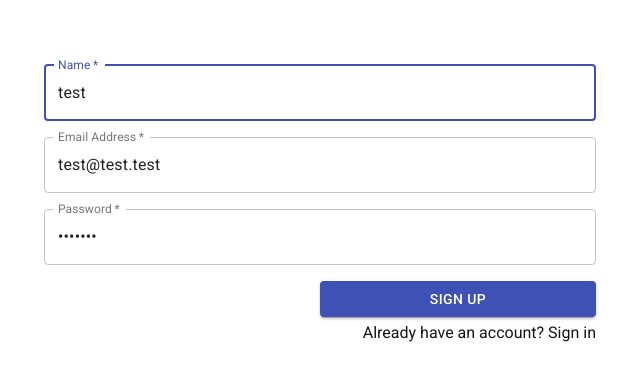
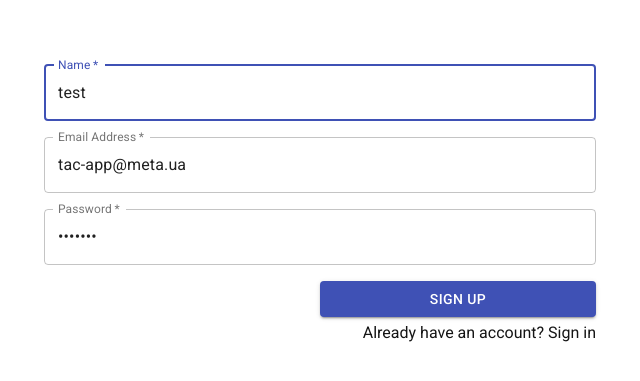
Before and after one commit to YEvhen-SHmatko/TAC_Client, a React (Create React App) app: page /auth/register in a window 1280 px wide. Shown: the part 197-578 px from the top of the page, without its empty margins (320-960 px from the left). Built offline with nearby package versions, Linux system fonts and the light colour scheme.

Commit message:
edit path

```diff
--- /dev/null
+++ b/src/Page/PAGE.js
@@ -0,0 +1,21 @@
+import React from 'react';
+import PropTypes from 'prop-types';
+import { makeStyles } from '@material-ui/core/styles';
+const useStyles = makeStyles(theme => ({
+  root: {
+    display: 'flex',
+    justifyContent: 'center',
+    alignItems: 'center',
+    height: '100%',
+    minHeight: '99vh',
+  },
+}));
+
+const ConfirmPage = ({ children }) => {
+  const classes = useStyles();
+  return <div className={classes.root}>{children}</div>;
+};
+ConfirmPage.propTypes = {
+  children: PropTypes.node.isRequired,
+};
+export default ConfirmPage;
--- a/src/Page/SignInPage.jsx
+++ /dev/null
@@ -1,38 +0,0 @@
-import React from "react";
-import PropTypes from "prop-types";
-
-import SignInSection from "../components/SignInSection/SignInSection";
-import { makeStyles } from "@material-ui/core/styles";
-const useStyles = makeStyles((theme) => ({
-  root: {
-    display: "flex",
-    justifyContent: "center",
-    alignItems: "center",
-    height: "100%",
-    minHeight: "99vh",
-    maxHeight: "100vh",
-  },
-}));
-
-const SignInPage = ({ history, location, match }) => {
-  const classes = useStyles();
-  return (
-    <div className={classes.root}>
-      <SignInSection history={history} location={location} match={history} />
-    </div>
-  );
-};
-SignInPage.propstypes = {
-  history: PropTypes.shape({
-    push: PropTypes.func.isRequired,
-  }).isRequired,
-  location: PropTypes.shape({
-    search: PropTypes.string.isRequired,
-  }).isRequired,
-  match: PropTypes.shape({
-    params: PropTypes.shape({
-      id: PropTypes.string,
-    }),
-  }).isRequired,
-};
-export default SignInPage;
--- a/src/Page/SignUpPage.jsx
+++ /dev/null
@@ -1,37 +0,0 @@
-import React from "react";
-import PropTypes from "prop-types";
-import SignUpSection from "../components/SignUpSection/SignUpSection";
-import { makeStyles } from "@material-ui/core/styles";
-const useStyles = makeStyles((theme) => ({
-  root: {
-    display: "flex",
-    justifyContent: "center",
-    alignItems: "center",
-    height: "100%",
-    minHeight: "99vh",
-    maxHeight: "100vh",
-  },
-}));
-
-const SignUpPage = ({ history, location, match }) => {
-  const classes = useStyles();
-  return (
-    <div className={classes.root}>
-      <SignUpSection history={history} location={location} match={match} />
-    </div>
-  );
-};
-SignUpPage.propstypes = {
-  history: PropTypes.shape({
-    push: PropTypes.func.isRequired,
-  }).isRequired,
-  location: PropTypes.shape({
-    search: PropTypes.string.isRequired,
-  }).isRequired,
-  match: PropTypes.shape({
-    params: PropTypes.shape({
-      id: PropTypes.string,
-    }),
-  }).isRequired,
-};
-export default SignUpPage;
--- a/src/components/App/App.js
+++ b/src/components/App/App.js
@@ -1,23 +1,57 @@
 import React, { Component } from 'react';
 import { Route, Switch } from 'react-router-dom';
 import Container from '@material-ui/core/Container';
-import SignUpPage from '../../Page/SignUpPage';
-import SignInPage from '../../Page/SignInPage';
-import authConfirm from '../../services/auth-confirm';
-class App extends Component {
-  state = {};
-  render() {
+import PAGE from '../../Page/PAGE';
+import SignUpSection from '../auth/SignUpSection/SignUpSection';
+import ConfirmSection from '../auth/ConfirmSection/ConfirmSection';
+import SignInSection from '../auth/SignInSection/SignInSection';
+import { useHistory, useLocation, useRouteMatch } from 'react-router-dom';
+const App = () => {
+  let history = useHistory();
+  let location = useLocation();
+  let match = useRouteMatch();
   return (
     <Container maxWidth="sm">
       <Switch>
-          <Route exact path="/" component={SignUpPage} />
-          <Route path="/auth/register" component={SignUpPage} />
-          <Route path="/auth/login" component={SignInPage} />
-          <Route path="/auth/confirm" component={authConfirm} />
+        <Route exact path="/">
+          Home
+        </Route>
+        <Route path="/auth/register">
+          <PAGE
+            children={
+              <SignUpSection
+                history={history}
+                location={location}
+                match={match}
+              />
+            }
+          />
+        </Route>
+        <Route path="/auth/confirm">
+          <PAGE
+            children={
+              <ConfirmSection
+                history={history}
+                location={location}
+                match={match}
+              />
+            }
+          />
+        </Route>
+        <Route path="/auth/login">
+          <PAGE
+            children={
+              <SignInSection
+                history={history}
+                location={location}
+                match={match}
+              />
+            }
+          />
+        </Route>
       </Switch>
     </Container>
   );
-  }
-}
+};
 
 export default App;
--- /dev/null
+++ b/src/components/auth/ConfirmSection/ConfirmSection.jsx
@@ -0,0 +1,80 @@
+import React, { Component } from 'react';
+import { NavLink } from 'react-router-dom';
+import Grid from '@material-ui/core/Grid';
+import * as SEND from '../../../services/sendToDb';
+
+import { makeStyles } from '@material-ui/core/styles';
+const useStyles = makeStyles(theme => ({
+  title: {
+    display: 'flex',
+    justifyContent: 'center',
+    alignItems: 'center',
+  },
+  link: {
+    display: 'flex',
+    padding: '10px 20px',
+    background: 'rgb(63, 81, 181)',
+    color: 'rgb(255, 255, 255)',
+    justifyContent: 'center',
+    alignItems: 'center',
+    textDecoration: 'none',
+  },
+}));
+const Title = props => {
+  const classes = useStyles();
+  return <h2 className={classes.title}>{props.title}</h2>;
+};
+const Link = props => {
+  const classes = useStyles();
+  return (
+    <NavLink to={props.to} className={classes.link} replace>
+      {props.text}
+    </NavLink>
+  );
+};
+const INIT_STATE = {
+  title: 'Test',
+  to: 'Test',
+  text: 'Test',
+};
+class ConfirmSection extends Component {
+  state = { ...INIT_STATE };
+  componentDidMount() {
+    const { pathname } = this.props.location;
+    console.log(pathname);
+    SEND.confirm(pathname)
+      .then(res => {
+        console.log(res.data);
+        if (res.data.confirm) {
+          this.setState({
+            title: 'Email Confirmed',
+            to: '/auth/login',
+            text: 'Go to login',
+          });
+        } else {
+          this.setState({
+            title: `Email don't confirmed`,
+            to: pathname,
+            text: 'repeat confirmation',
+          });
+        }
+      })
+      .catch(alert);
+  }
+
+  render() {
+    const { title, to, text } = this.state;
+    return (
+      <Grid container spacing={2} justify="center" alignItems="center">
+        <Grid item xs={12}>
+          <Title title={title} />
+        </Grid>
+        <Grid item xs={6}>
+          <Link to={to} text={text} />
+        </Grid>
+      </Grid>
+    );
+  }
+}
+
+export default ConfirmSection;
--- a/src/components/SignUpSection/SignUpSection.jsx
+++ b/src/components/auth/SignInSection/SignInSection.jsx
@@ -4,20 +4,17 @@ import PropTypes from 'prop-types';
 import Button from '@material-ui/core/Button';
 import TextField from '@material-ui/core/TextField';
 import Grid from '@material-ui/core/Grid';
-import * as SEND from '../../services/sendToDb';
+import * as SEND from '../../../services/sendToDb';
+
 const INIT_STATE = {
   formData: {
     username: 'test',
-    email: 'test@test.test',
     password: 'test123',
   },
+
   disableSabmit: false,
   errors: {
     username: {
-      text: '',
-      bool: null,
-    },
-    email: {
       text: 'You have entered an invalid email address!',
       bool: null,
     },
@@ -27,7 +24,7 @@ const INIT_STATE = {
     },
   },
 };
-export default class SignUpSection extends Component {
+export default class SignInSection extends Component {
   static propTypes = {
     history: PropTypes.shape({
       push: PropTypes.func.isRequired,
@@ -46,7 +43,6 @@ export default class SignUpSection extends Component {
   };
   handleChange = event => {
     const { name, value } = event.target;
-    if (name === 'email') this.validationEmail(value);
     if (name === 'username') this.validationEmpty(name, value);
     if (name === 'password') this.validationEmpty(name, value);
     this.disableSabmit();
@@ -62,13 +58,6 @@ export default class SignUpSection extends Component {
     const { errors } = this.state;
     this.setState({ errors: { ...errors, [key]: { ...errors[key], bool } } });
   };
-  validationEmail = email => {
-    // eslint-disable-next-line no-useless-escape
-    const mailformat = /^\w+([\.-]?\w+)*@\w+([\.-]?\w+)*(\.\w{2,3})+$/;
-    const bool = email.match(mailformat) ? false : true;
-    const { errors } = this.state;
-    this.setState({ errors: { ...errors, email: { ...errors.email, bool } } });
-  };
   disableSabmit = () => {
     const { errors } = this.state;
     const disabled =
@@ -79,46 +68,32 @@ export default class SignUpSection extends Component {
   };
   handleSubmit = event => {
     event.preventDefault();
-    const { username, email, password } = this.state.formData;
-    const { path } = this.props.match;
-    const body = { username, email, password };
-    SEND.register(path, body)
+    const { username, password } = this.state.formData;
+    const { pathname } = this.props.location;
+    const body = { username, password };
+    SEND.login(pathname, body)
       .then(res => {
         if (res.data.error) throw res.data.error;
+        if (!res.data.success) throw res.data.message;
         console.log(res);
       })
       .catch(alert);
   };
   render() {
-    console.log(this.props);
     return (
       <form noValidate onSubmit={this.handleSubmit}>
         <Grid container spacing={2} justify="center" alignItems="center">
           <Grid item xs={12}>
             <TextField
-              autoComplete="username"
               variant="outlined"
               required
               fullWidth
               id="username"
-              name="username"
+              label="Name/Email Address"
               value={this.state.formData.username}
               onChange={this.handleChange}
-              label="Name"
-              autoFocus
-            />
-          </Grid>
-          <Grid item xs={12}>
-            <TextField
-              variant="outlined"
-              required
-              fullWidth
-              id="email"
-              label="Email Address"
-              value={this.state.formData.email}
-              onChange={this.handleChange}
-              name="email"
-              autoComplete="email"
+              name="username"
+              autoComplete="username"
             />
           </Grid>
           <Grid item xs={12}>
@@ -144,14 +119,14 @@ export default class SignUpSection extends Component {
                   variant="contained"
                   color="primary"
                 >
-                  Sign Up
+                  Login
                 </Button>
               </Grid>
             </Grid>
             <Grid container justify="flex-end">
               <Grid item>
-                <NavLink to="/auth/login" className="auth-link" replace>
-                  Already have an account? Sign in
+                <NavLink to="/auth/register" className="auth-link" replace>
+                  You don't account? Sign up
                 </NavLink>
               </Grid>
             </Grid>
--- a/src/components/SignInSection/SignInSection.jsx
+++ b/src/components/auth/SignUpSection/SignUpSection.jsx
@@ -4,17 +4,20 @@ import PropTypes from 'prop-types';
 import Button from '@material-ui/core/Button';
 import TextField from '@material-ui/core/TextField';
 import Grid from '@material-ui/core/Grid';
-import * as SEND from '../../services/sendToDb';
-
+import * as SEND from '../../../services/sendToDb';
 const INIT_STATE = {
   formData: {
     username: 'test',
+    email: 'tac-app@meta.ua',
     password: 'test123',
   },
-
   disableSabmit: false,
   errors: {
     username: {
+      text: '',
+      bool: null,
+    },
+    email: {
       text: 'You have entered an invalid email address!',
       bool: null,
     },
@@ -24,7 +27,7 @@ const INIT_STATE = {
     },
   },
 };
-export default class SignInSection extends Component {
+export default class SignUpSection extends Component {
   static propTypes = {
     history: PropTypes.shape({
       push: PropTypes.func.isRequired,
@@ -43,6 +46,7 @@ export default class SignInSection extends Component {
   };
   handleChange = event => {
     const { name, value } = event.target;
+    if (name === 'email') this.validationEmail(value);
     if (name === 'username') this.validationEmpty(name, value);
     if (name === 'password') this.validationEmpty(name, value);
     this.disableSabmit();
@@ -58,6 +62,13 @@ export default class SignInSection extends Component {
     const { errors } = this.state;
     this.setState({ errors: { ...errors, [key]: { ...errors[key], bool } } });
   };
+  validationEmail = email => {
+    // eslint-disable-next-line no-useless-escape
+    const mailformat = /^\w+([\.-]?\w+)*@\w+([\.-]?\w+)*(\.\w{2,3})+$/;
+    const bool = email.match(mailformat) ? false : true;
+    const { errors } = this.state;
+    this.setState({ errors: { ...errors, email: { ...errors.email, bool } } });
+  };
   disableSabmit = () => {
     const { errors } = this.state;
     const disabled =
@@ -68,10 +79,10 @@ export default class SignInSection extends Component {
   };
   handleSubmit = event => {
     event.preventDefault();
-    const { username, password } = this.state.formData;
-    const { path } = this.props.match;
-    const body = { username, password };
-    SEND.login(path, body)
+    const { username, email, password } = this.state.formData;
+    const { pathname } = this.props.location;
+    const body = { username, email, password };
+    SEND.register(pathname, body)
       .then(res => {
         if (res.data.error) throw res.data.error;
         console.log(res);
@@ -84,15 +95,29 @@ export default class SignInSection extends Component {
         <Grid container spacing={2} justify="center" alignItems="center">
           <Grid item xs={12}>
             <TextField
+              autoComplete="username"
               variant="outlined"
               required
               fullWidth
               id="username"
-              label="Name/Email Address"
+              name="username"
               value={this.state.formData.username}
               onChange={this.handleChange}
-              name="username"
-              autoComplete="username"
+              label="Name"
+              autoFocus
+            />
+          </Grid>
+          <Grid item xs={12}>
+            <TextField
+              variant="outlined"
+              required
+              fullWidth
+              id="email"
+              label="Email Address"
+              value={this.state.formData.email}
+              onChange={this.handleChange}
+              name="email"
+              autoComplete="email"
             />
           </Grid>
           <Grid item xs={12}>
@@ -118,14 +143,14 @@ export default class SignInSection extends Component {
                   variant="contained"
                   color="primary"
                 >
-                  Login
+                  Sign Up
                 </Button>
               </Grid>
             </Grid>
             <Grid container justify="flex-end">
               <Grid item>
-                <NavLink to="/auth/register" className="auth-link" replace>
-                  You don't account? Sign up
+                <NavLink to="/auth/login" className="auth-link" replace>
+                  Already have an account? Sign in
                 </NavLink>
               </Grid>
             </Grid>
```
Also changed, not shown: src/services/sendToDb.js (+8 -1 lines). Lines whose indentation alone changed are shown as unchanged.
